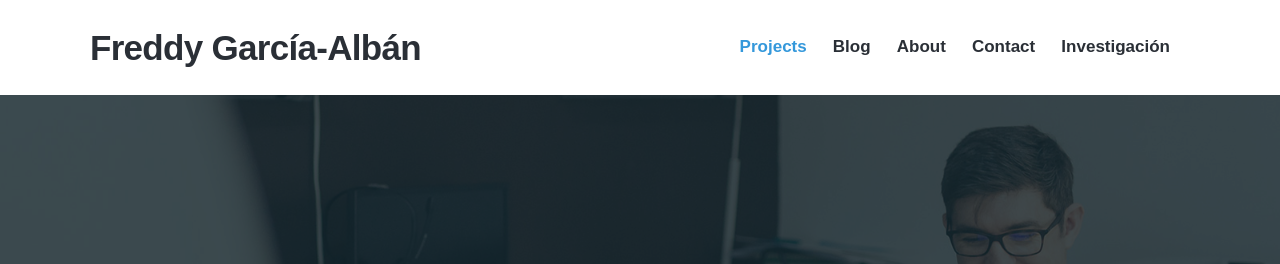
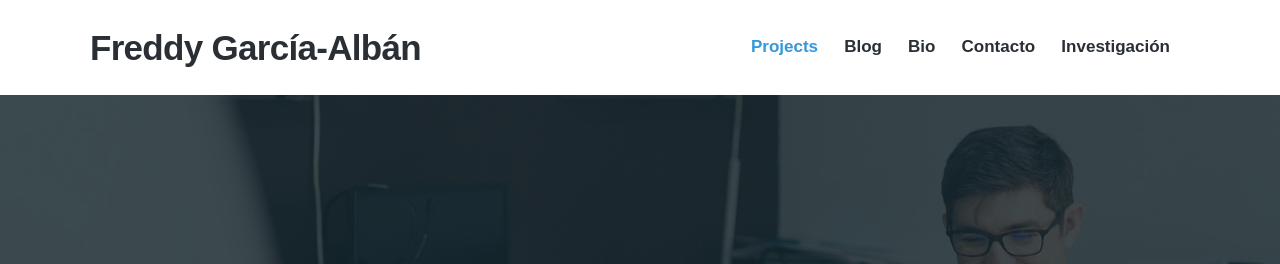
Before and after one commit to EnexFG/EnexFG.github.io, a Jekyll site: the page built from index.html, in a window 1280 px wide. Shown: the top 264 px of the page. Built offline with Jekyll 4.4.1, drawn with Linux system fonts in a browser that asks for light colours; nearby versions of some CDN libraries; some web fonts are replaced.

Commit message:
Update settings.yml

```diff
--- a/_data/settings.yml
+++ b/_data/settings.yml
@@ -12,10 +12,10 @@ menu_settings:
       url: '/'
     - title: 'Blog'
       url: '/blog/'
-    - title: 'About'
-      url: '/about'
-    - title: 'Contact'
-      url: '/contact'
+    - title: 'Bio'
+      url: '/bio'
+    - title: 'Contacto'
+      url: '/contacto'
     - title: 'Investigación'
       url: '/Research'
 
```
